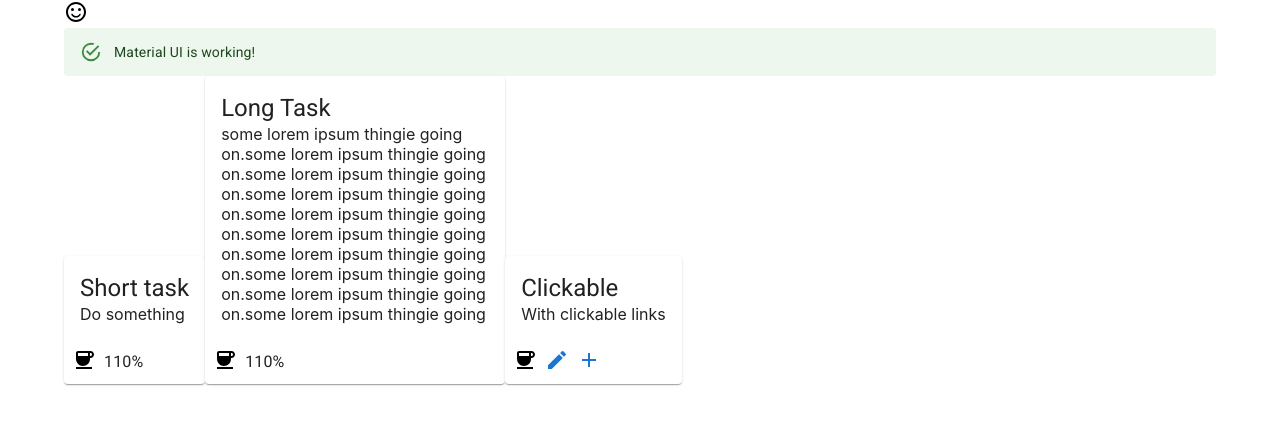
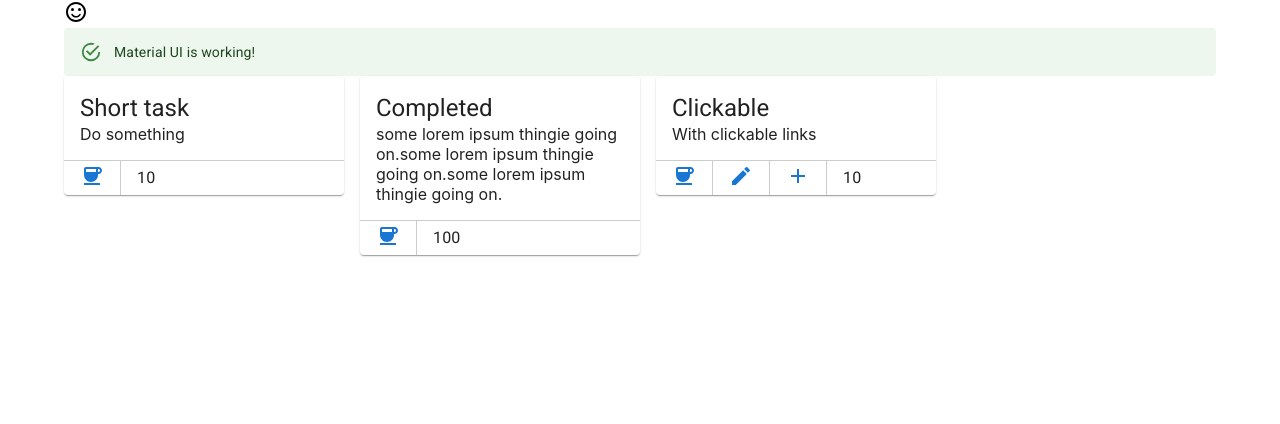
Before and after one commit to briceaceugeniu/divide-et-impera, a React (Create React App) app in the folder web/: page / in a window 1280 px wide. Shown: the top 424 px of the page. Built offline with nearby package versions, Linux system fonts and the light colour scheme.

Commit message:
Fixed the layout of the cards with the lines and what not.

```diff
--- a/web/src/App.tsx
+++ b/web/src/App.tsx
@@ -8,7 +8,7 @@ import TaskCard from './components/TaskCard'
 function App() {
   let longtext = "";
 
-  for (let i = 0; i < 100; i++) {
+  for (let i = 0; i < 3; i++) {
     longtext += "some lorem ipsum thingie going on.";
   }
 
@@ -16,11 +16,12 @@ function App() {
     <Container>
       <SentimentSatisfiedRoundedIcon />
       <Alert severity="success">Material UI is working!</Alert>
-      <TaskCard title="Short task" content="Do something" percentage="110%"/>
-      <TaskCard title="Long Task" content={longtext} percentage="110%"/>
+      <TaskCard title="Short task" content="Do something" percentage={10}/>
+      <TaskCard title="Completed" content={longtext} percentage={100}/>
       <TaskCard title="Clickable" content="With clickable links"
                 onAddClick={() => { alert('add') }}
                 onEditClick={() => { alert('edit') }}
+                percentage={10}
                 />
     </Container>
   );
--- /dev/null
+++ b/web/src/components/TaskCard.css
@@ -0,0 +1,32 @@
+/*
+ * Actions (at the bottom of the card)
+ */
+
+.divetimp-task-card .MuiCardActions-root {
+    border-top: #cccccc solid 1px;
+    padding: 0px;
+}
+
+.divetimp-task-card .MuiCardActions-root .MuiTypography-root {
+    padding: 0.2em 1em;
+    margin: 0;
+}
+
+.divetimp-task-card .MuiCardActions-root .MuiLink-root {
+    border-right: #cccccc solid 1px;
+    padding: 0.2em 1em;
+    margin: 0;
+}
+
+.divetimp-task-card {
+    margin-right: 1em;
+    vertical-align: top;
+}
+
+.divetime-incomplete-task {
+   color: gray;
+}
+
+.divetime-complete-task {
+    color: green;
+}
--- a/web/src/components/TaskCard.tsx
+++ b/web/src/components/TaskCard.tsx
@@ -9,11 +9,12 @@ import ScrollableContent from './ScrollableContent'
 import { MouseEventHandler } from 'react';
 import { Link } from '@mui/material';
 
+import './TaskCard.css'
+
 interface TaskCardConfig {
     title: string
     content: string
-    percentage?: string
-    disabled?: boolean  // FIXME: disable also the colors?
+    percentage: number
 
     onAddClick?: MouseEventHandler
     onEditClick?: MouseEventHandler
@@ -23,14 +24,14 @@ export default function TaskCard(config: TaskCardConfig) {
   const actions = createActions(config);
 
   return (
-    <Card sx={{maxWidth: 300, display: "inline-block"}}>
+    <Card sx={{width: 280, display: "inline-block"}} className="divetimp-task-card">
       <CardContent>
         <Typography variant="h5" component="div">
         {config.title}
         </Typography>
-        <ScrollableContent>
-          {config.content}
-        </ScrollableContent>
+
+        {config.content}
+
       </CardContent>
       <CardActions>
         {actions}
@@ -42,7 +43,13 @@ export default function TaskCard(config: TaskCardConfig) {
 function createActions(config: TaskCardConfig) {
   const actions = [];
 
-  actions.push((<Link component='button' color='#000'><Coffee /></Link>));
+  // this is a link since implicitly there's spacing between components
+  // with the same type.
+  if (config.percentage >= 100) {
+    actions.push((<Link component='button' className="divetime-complete-task"><Coffee /></Link>));
+  } else {
+    actions.push((<Link component='button' className="divetime-incomplete-task"><Coffee /></Link>));
+  }
 
   if (config.onEditClick) {
     actions.push((
```
